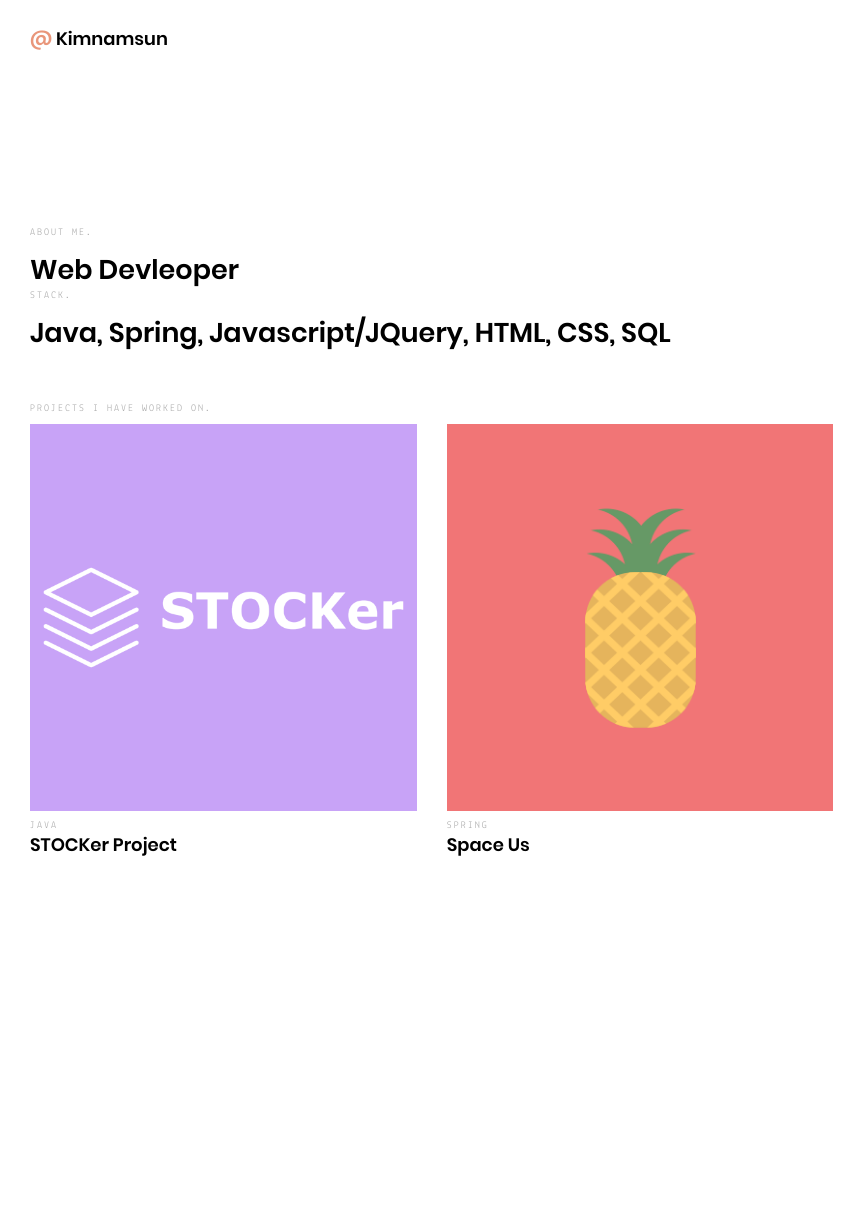
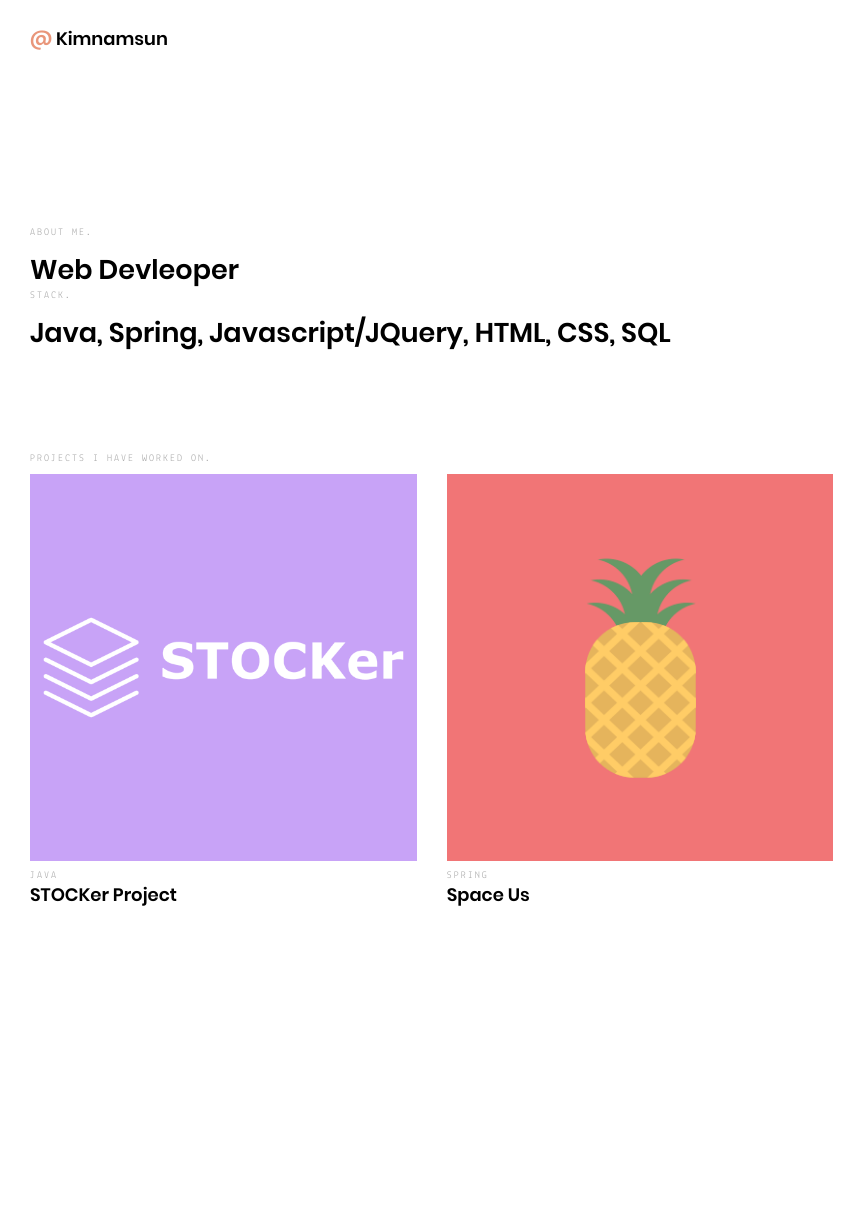
Before and after one commit to kimnamsun/kimnamsun.github.io, a Jekyll site: the page built from index.html, in a window 1280 px wide. Shown: the whole page, without its empty margins (0-866 px from the left). Built offline with Jekyll 4.4.1, drawn with Linux system fonts in a browser that asks for light colours; before the commit the page ends 1168 px from its top, so only the background shows below that.

Commit message:
update index css

```diff
--- a/index.html
+++ b/index.html
@@ -17,10 +17,12 @@
 				<h2>About me.</h2>
 				<p>Web Devleoper</p>
 			</div>
+		<section class="intro">
 			<div class="container">
 				<h2>Stack.</h2>
 				<p>Java, Spring, Javascript/JQuery, HTML, CSS, SQL</p>
 			</div>
+		</section>
 		</section>
 		<section class="projects">
 			<div class="container">
```
